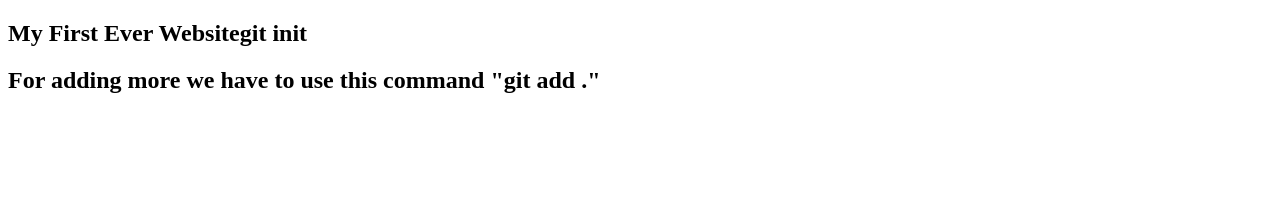
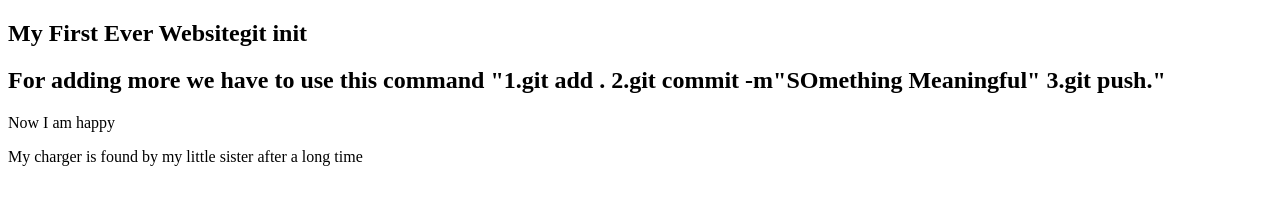
Before and after one commit to mehanazchy/first-website, a plain HTML site: page index.html in a window 1280 px wide. Drawn offline with Linux system fonts and the light colour scheme.

Commit message:
Next add

```diff
--- a/index.html
+++ b/index.html
@@ -7,6 +7,9 @@
 </head>
 <body>
     <h2>My First Ever Websitegit init</h2>
-    <h2>For adding more we have to use this command "git add ."</h2>
+    <h2>For adding more we have to use this command "1.git add . 2.git commit -m"SOmething Meaningful" 3.git push."</h2>
+    <p>Now I am happy </p>
+    <p>My charger is found by my little sister after a long time</p>
+
 </body>
 </html>
```
